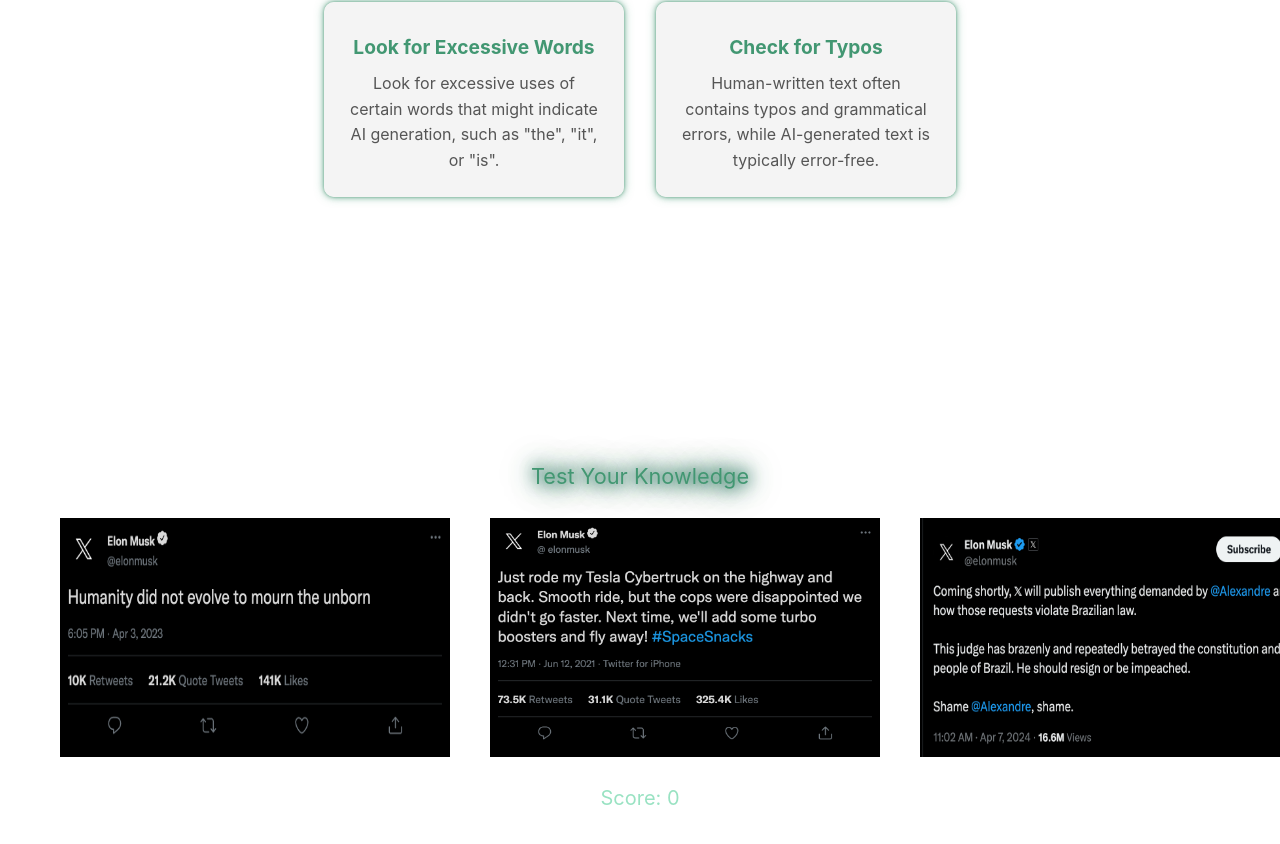
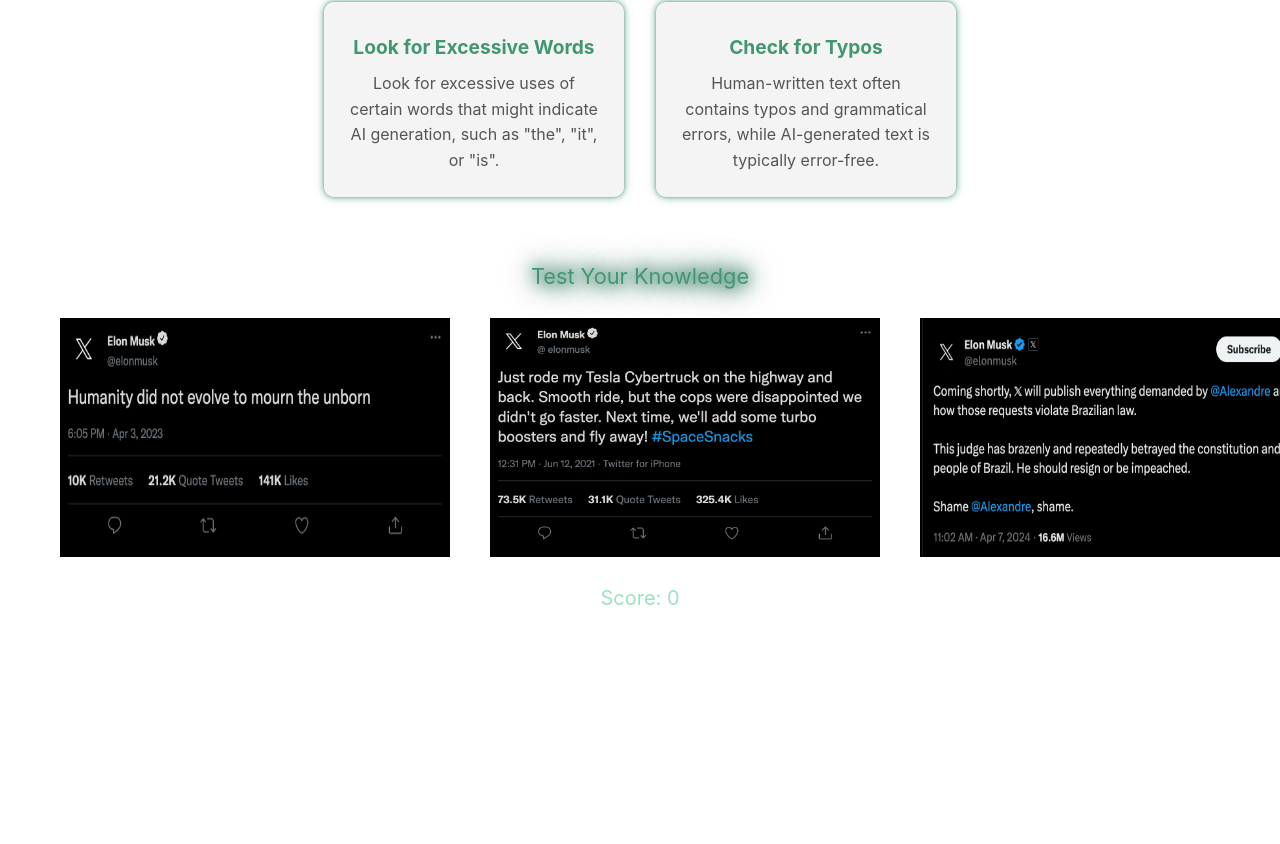
Before and after one commit to arhamw/cs492-final-project, a Vue app: page /ai-generated-content in a window 1280 px wide. Shown: the part 1104-1948 px from the top of the page. After the commit the page ends 1850 px from the top, so only its background shows below. Built offline with nearby package versions, Linux system fonts and the light colour scheme.

Commit message:
reduced spacing

```diff
--- a/src/views/AIGeneratedContentView.vue
+++ b/src/views/AIGeneratedContentView.vue
@@ -280,7 +280,7 @@
   color: #429772;
 }
 .game {
-  margin-top: -100px;
+  margin-top: -300px;
   margin-bottom: 100px;
 }
 .game h2 {
```
